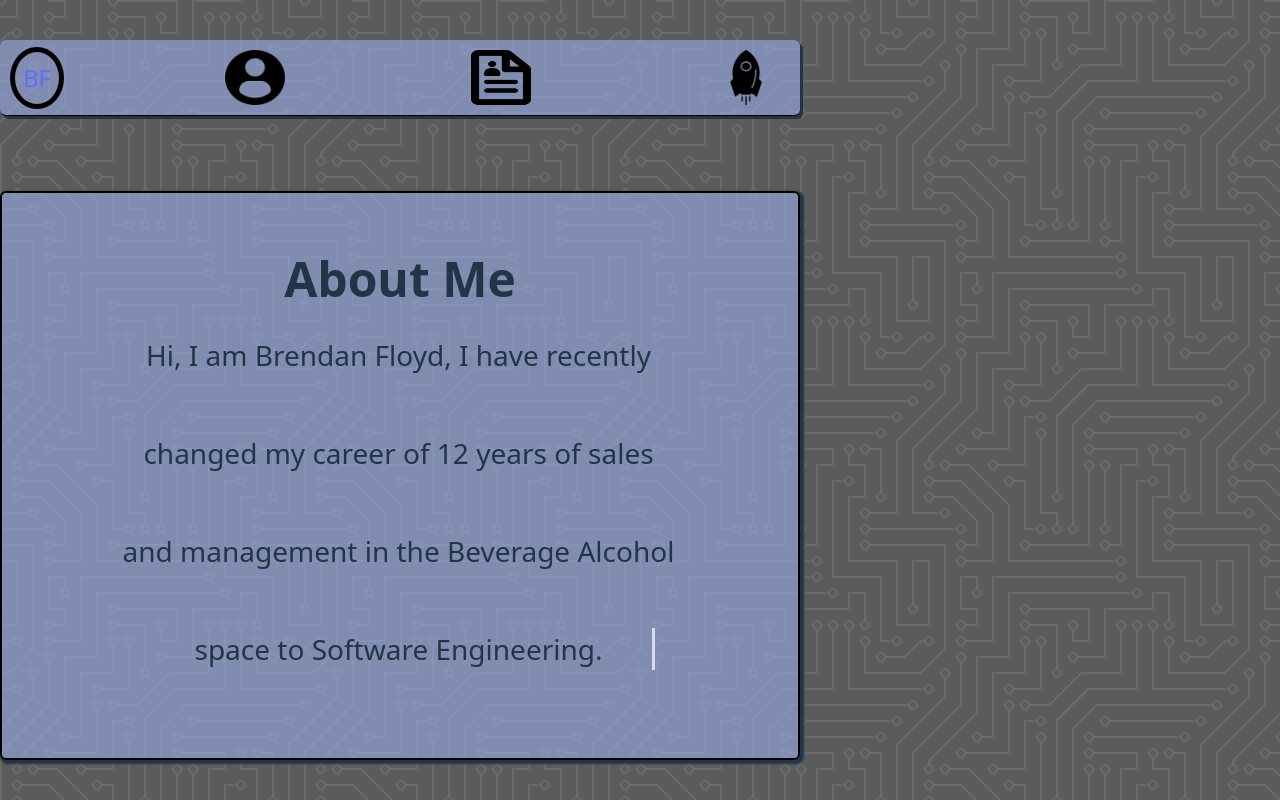
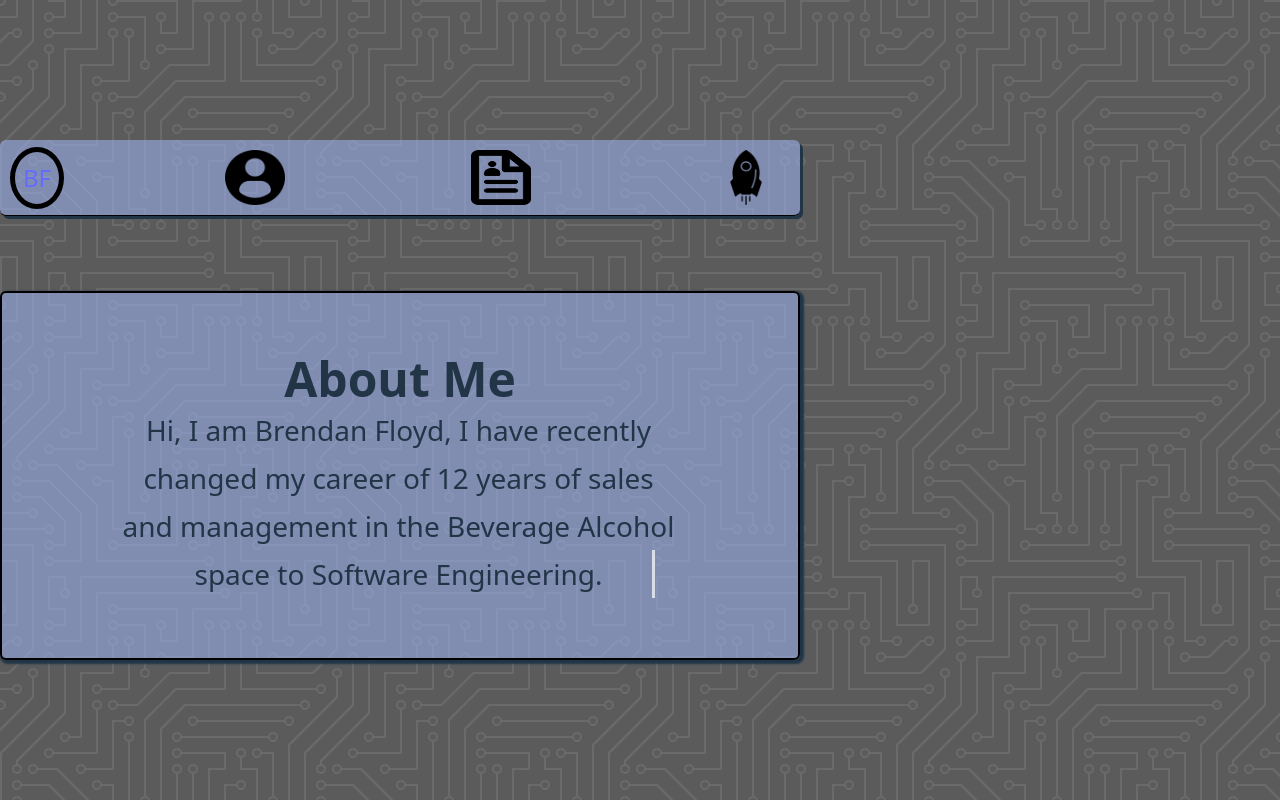
Before and after one commit to bfloyd14/brendan-floyd-profile, a React (Vite) app: page /aboutme in a window 1280 px wide. Built offline with nearby package versions, Linux system fonts and the light colour scheme.

Commit message:
fix spacing on about me page.

```diff
--- a/src/pages/AboutMe/AboutMe.module.css
+++ b/src/pages/AboutMe/AboutMe.module.css
@@ -25,6 +25,11 @@
 .info h1 {
   font-size: 48px;
   margin:0;
+}
+
+.info p {
+  margin: 0;
+  padding: 3px;
 }
 
 .info .p1 {
```
